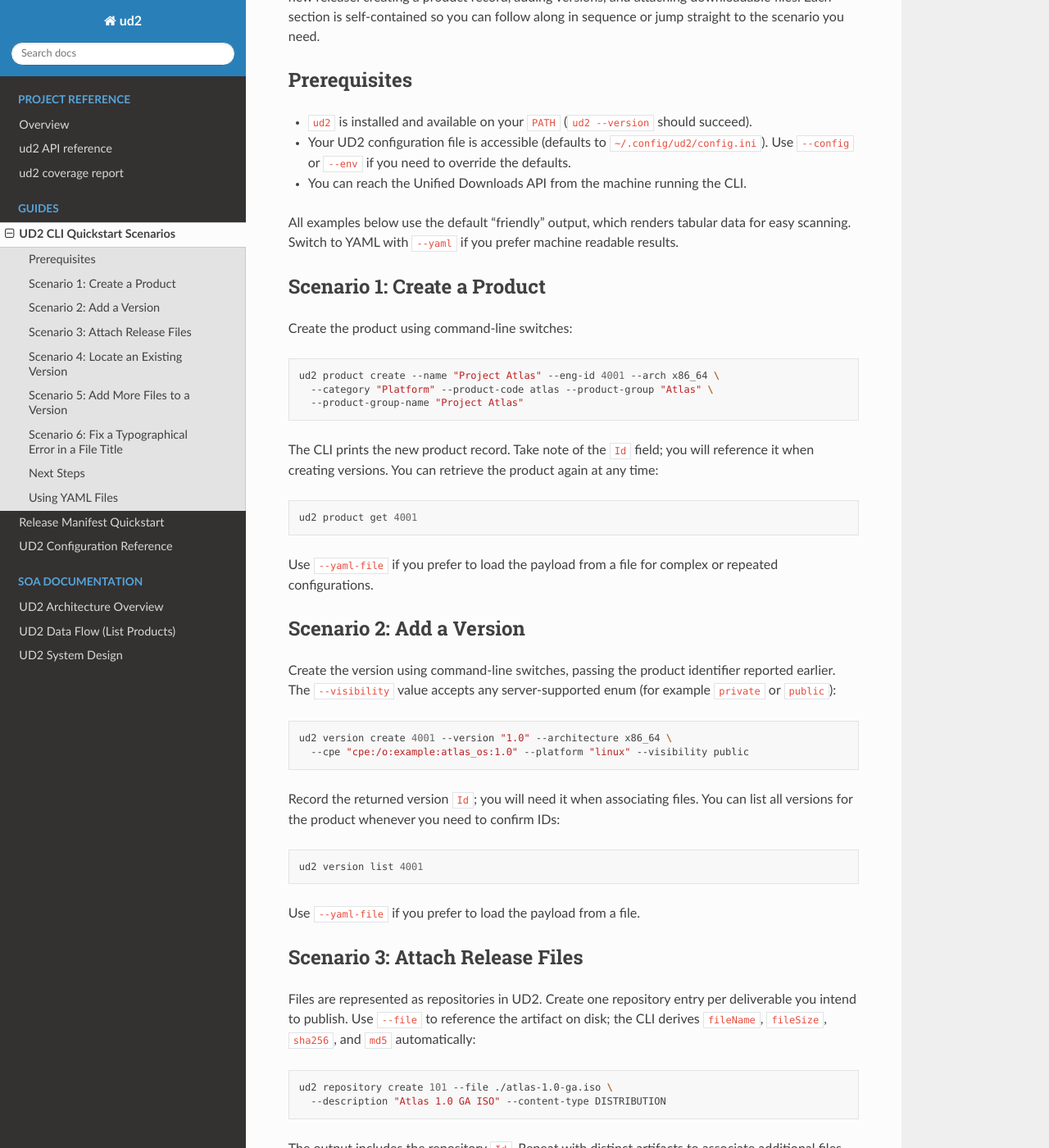
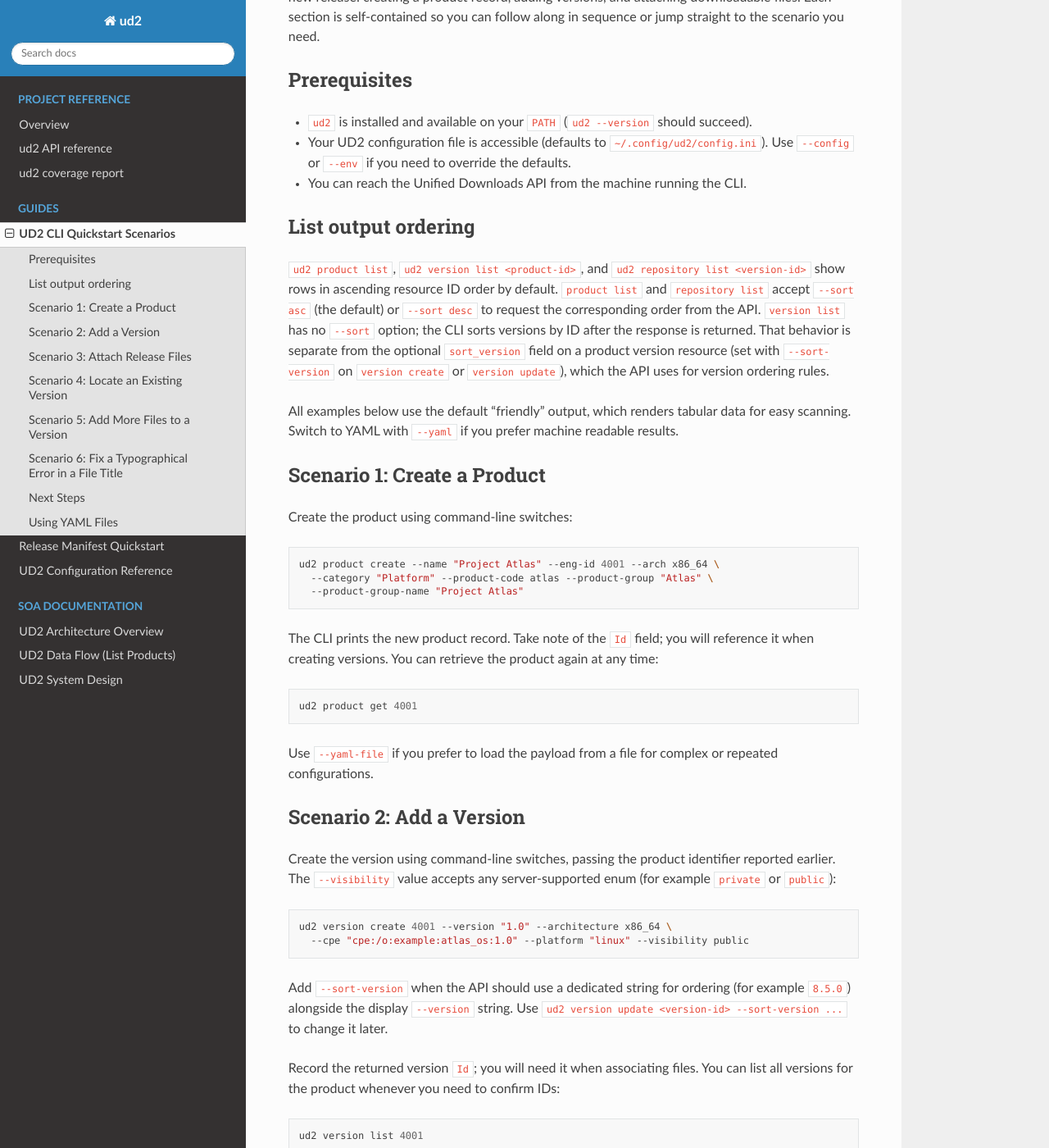
Before and after one commit to release-engineering/ud2, a Sphinx documentation site: the page built from docs/guides/cli_quickstart.rst, in a window 1280 px wide and 1400 px high, scrolled down 200 px. Shown: the whole window at 82% size. Built offline with Sphinx 7.4.7 and the Read the Docs theme 3.1.0, drawn with Linux system fonts in a browser that asks for light colours.

Commit message:
Document list ordering; add sort_version API support in CLI and models
- CLI quickstart: list command ordering vs sort_version field; README doc paths
- data_flow: product list, explicit sort=asc in diagram
- product/repository list --sort help text (by resource ID)
- version: --sort-version on create/update, render_version Sort As line
- Version, VersionRef: optional sort_version; docstrings

```diff
--- a/docs/guides/cli_quickstart.rst
+++ b/docs/guides/cli_quickstart.rst
@@ -17,6 +17,21 @@ Prerequisites
   ``~/.config/ud2/config.ini``). Use ``--config`` or ``--env`` if you need to
   override the defaults.
 * You can reach the Unified Downloads API from the machine running the CLI.
+
+
+List output ordering
+====================
+
+``ud2 product list``, ``ud2 version list <product-id>``, and
+``ud2 repository list <version-id>`` show rows in ascending resource ID order by
+default. ``product list`` and ``repository list`` accept ``--sort asc`` (the
+default) or ``--sort desc`` to request the corresponding order from the API.
+``version list`` has no ``--sort`` option; the CLI sorts versions by ID after
+the response is returned. That behavior is separate from the optional
+``sort_version`` field on a product version resource (set with ``--sort-version``
+on ``version create`` or ``version update``), which the API uses for version
+ordering rules.
+
 
 All examples below use the default "friendly" output, which renders tabular data
 for easy scanning. Switch to YAML with ``--yaml`` if you prefer machine
@@ -57,6 +72,10 @@ reported earlier. The ``--visibility`` value accepts any server-supported enum
 
    ud2 version create 4001 --version "1.0" --architecture x86_64 \
      --cpe "cpe:/o:example:atlas_os:1.0" --platform "linux" --visibility public
+
+Add ``--sort-version`` when the API should use a dedicated string for ordering
+(for example ``8.5.0``) alongside the display ``--version`` string. Use
+``ud2 version update <version-id> --sort-version ...`` to change it later.
 
 Record the returned version ``Id``; you will need it when associating files.
 You can list all versions for the product whenever you need to confirm IDs:
--- a/ud2/models/version.py
+++ b/ud2/models/version.py
@@ -17,6 +17,7 @@ class VersionBase(StrictModel):
     """
 
     version: str
+    sort_version: Optional[str] = None
     architecture: Optional[ArchitectureValue] = None
     cpe: Optional[str] = None
     platform: Optional[str] = None
@@ -36,6 +37,7 @@ class VersionCreate(VersionBase):
     Capture the payload for creating a product version.
 
     :param version: Version string (for example, '8.5').
+    :param sort_version: Optional string for API ordering (for example, '8.5.0').
     :param architecture: Optional architecture string.
     :param cpe: Optional Common Platform Enumeration value.
     :param platform: Optional platform descriptor.
@@ -52,6 +54,7 @@ class Version(VersionBase):
     :param id: Database identifier.
     :param product_id: Owning product identifier.
     :param version: Version string (for example, '8.5').
+    :param sort_version: Optional string the API uses for ordering.
     :param architecture: Optional architecture string.
     :param cpe: Optional Common Platform Enumeration value.
     :param platform: Optional platform descriptor.
```
Also changed, not shown: README.md (+4 -4 lines), docs/soa/data_flow.md (+4 -3 lines), ud2/cli/version.py (+12 -2 lines), 3 other files.
